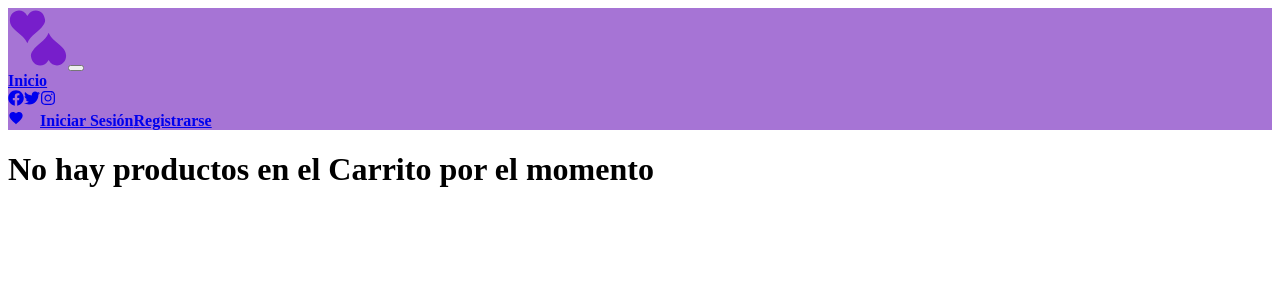
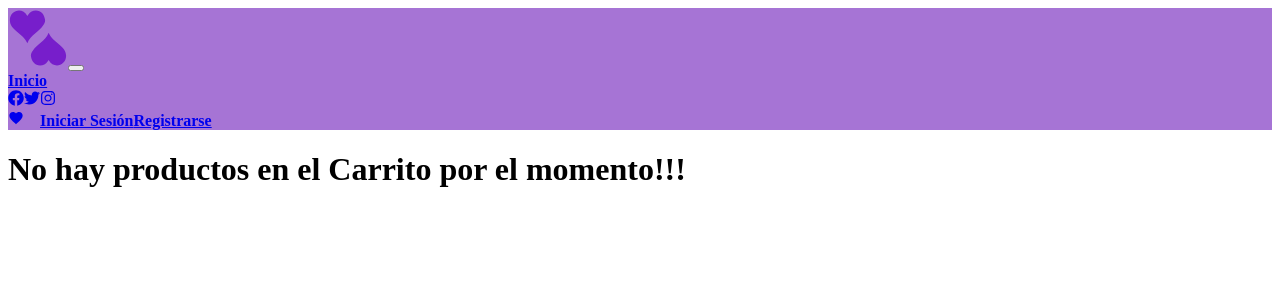
Before and after one commit to FacundoBazan-01/ProyectoFinal-Frond-end, a React app: page /cart in a window 1280 px wide. Shown: the top 300 px of the page. Built offline with nearby package versions, Linux system fonts and the light colour scheme; some icons are missing; the HTML template or start-up script is replaced by a standard one.

Commit message:
Corrijo parrafo en carrito

```diff
--- a/src/pages/CarritoPage.jsx
+++ b/src/pages/CarritoPage.jsx
@@ -59,7 +59,7 @@ const CarritoPage = () => {
         </Table>
       ) : (
         <h1 className="text-center py-5">
-          No hay productos en el Carrito por el momento
+          No hay productos en el Carrito por el momento!!!
         </h1>
       )}
     </>
```
